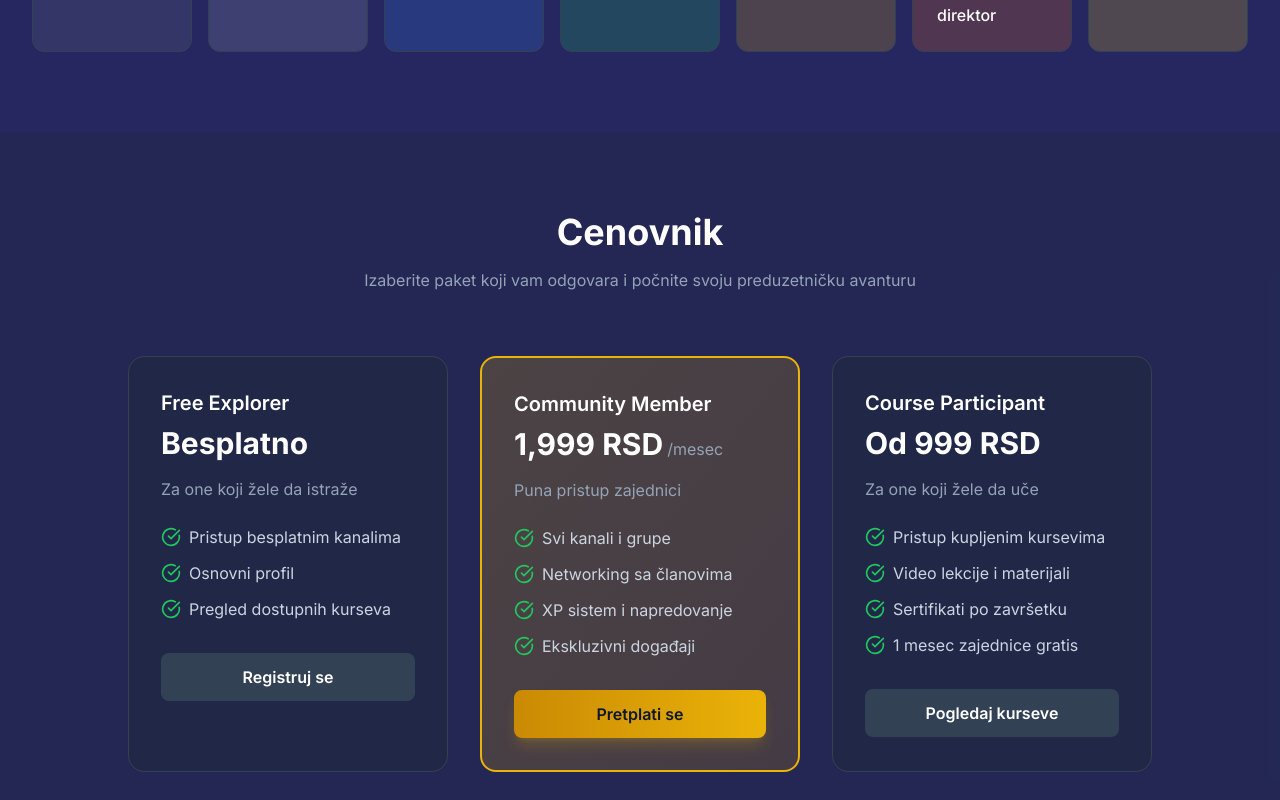
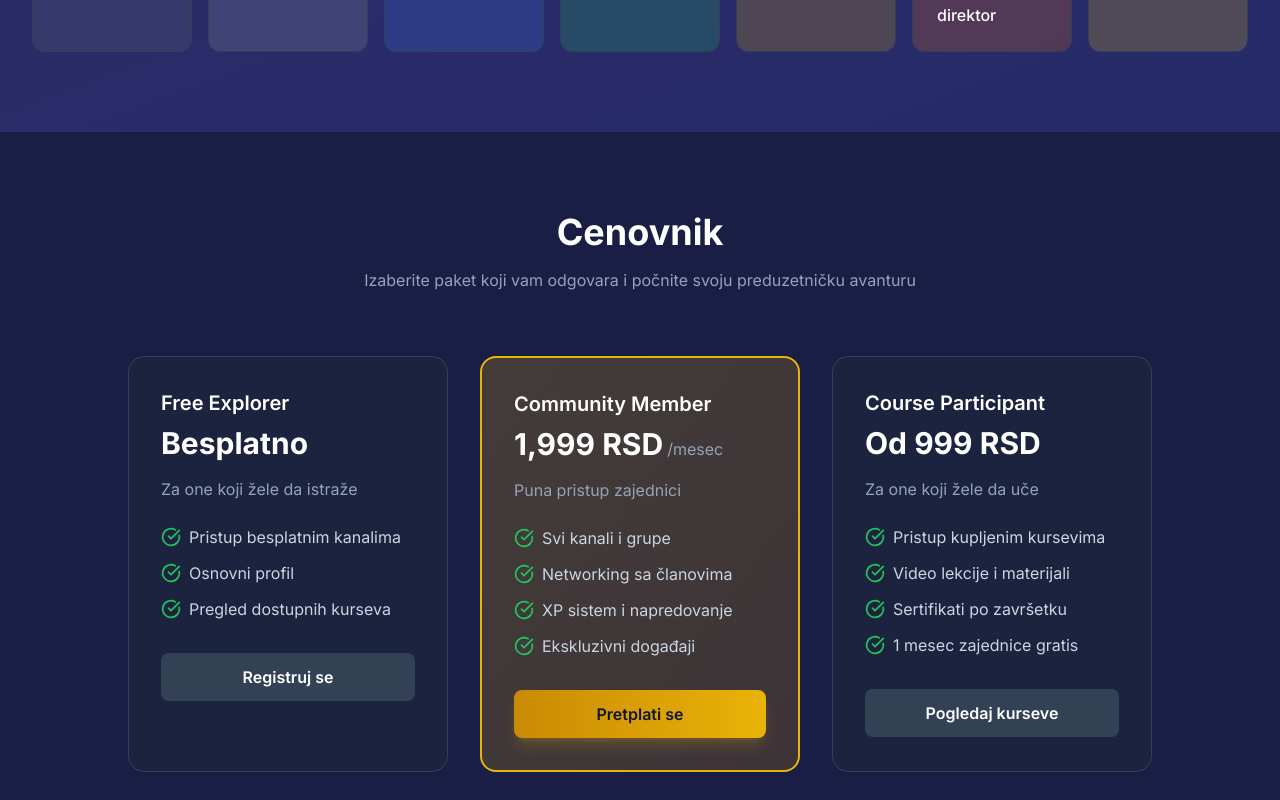
Before and after one commit to LicniAsistent/INSTITUT-BIZNISA-JACI, a Next.js app: page / in a window 1280 px wide. Shown: the part 1760-2560 px from the top of the page. Built offline with nearby package versions, Linux system fonts and the light colour scheme; no server answers.

Commit message:
Fix: Layout visual distinction - unique backgrounds per section

```diff
--- a/src/app/page.tsx
+++ b/src/app/page.tsx
@@ -186,7 +186,7 @@ export default function HomePage() {
       </section>
 
       {/* Rank System Section */}
-      <section className="py-20">
+      <section className="py-20 bg-gradient-to-br from-kimi/30 via-kimi-light/20 to-blue-900/20">
         <div className="max-w-7xl mx-auto px-4 sm:px-6 lg:px-8">
           <div className="text-center mb-16">
             <h2 className="text-3xl lg:text-4xl font-bold text-white mb-4">
@@ -213,7 +213,7 @@ export default function HomePage() {
       </section>
 
       {/* Pricing Section */}
-      <section className="py-20 bg-slate-800/30">
+      <section className="py-20 bg-slate-900/50">
         <div className="max-w-7xl mx-auto px-4 sm:px-6 lg:px-8">
           <div className="text-center mb-16">
             <h2 className="text-3xl lg:text-4xl font-bold text-white mb-4">
@@ -264,7 +264,7 @@ export default function HomePage() {
       </section>
 
       {/* Philosophy Section */}
-      <section className="py-20">
+      <section className="py-20 bg-slate-800/30">
         <div className="max-w-7xl mx-auto px-4 sm:px-6 lg:px-8">
           <div className="text-center mb-16">
             <h2 className="text-3xl lg:text-4xl font-bold text-white mb-4">
```
